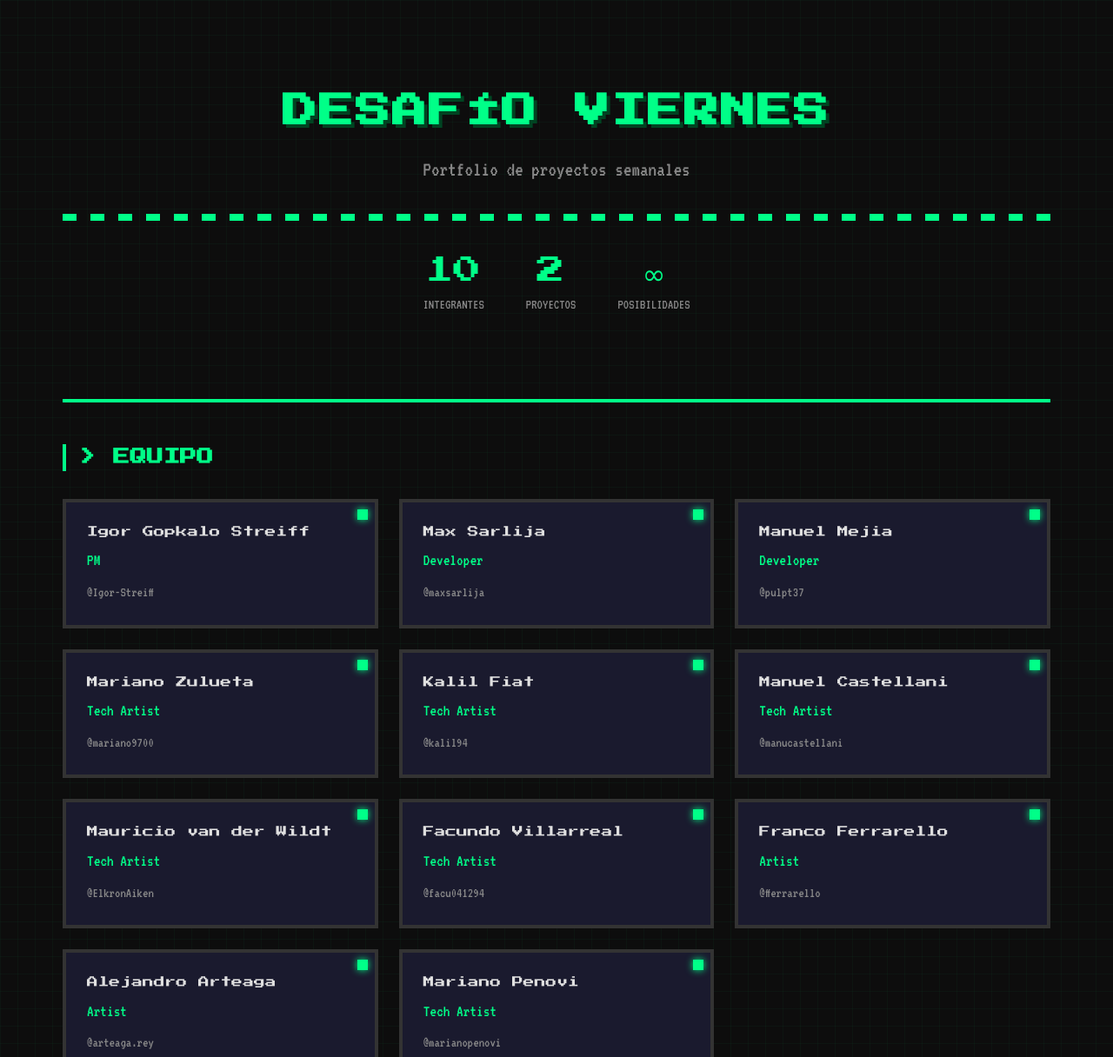
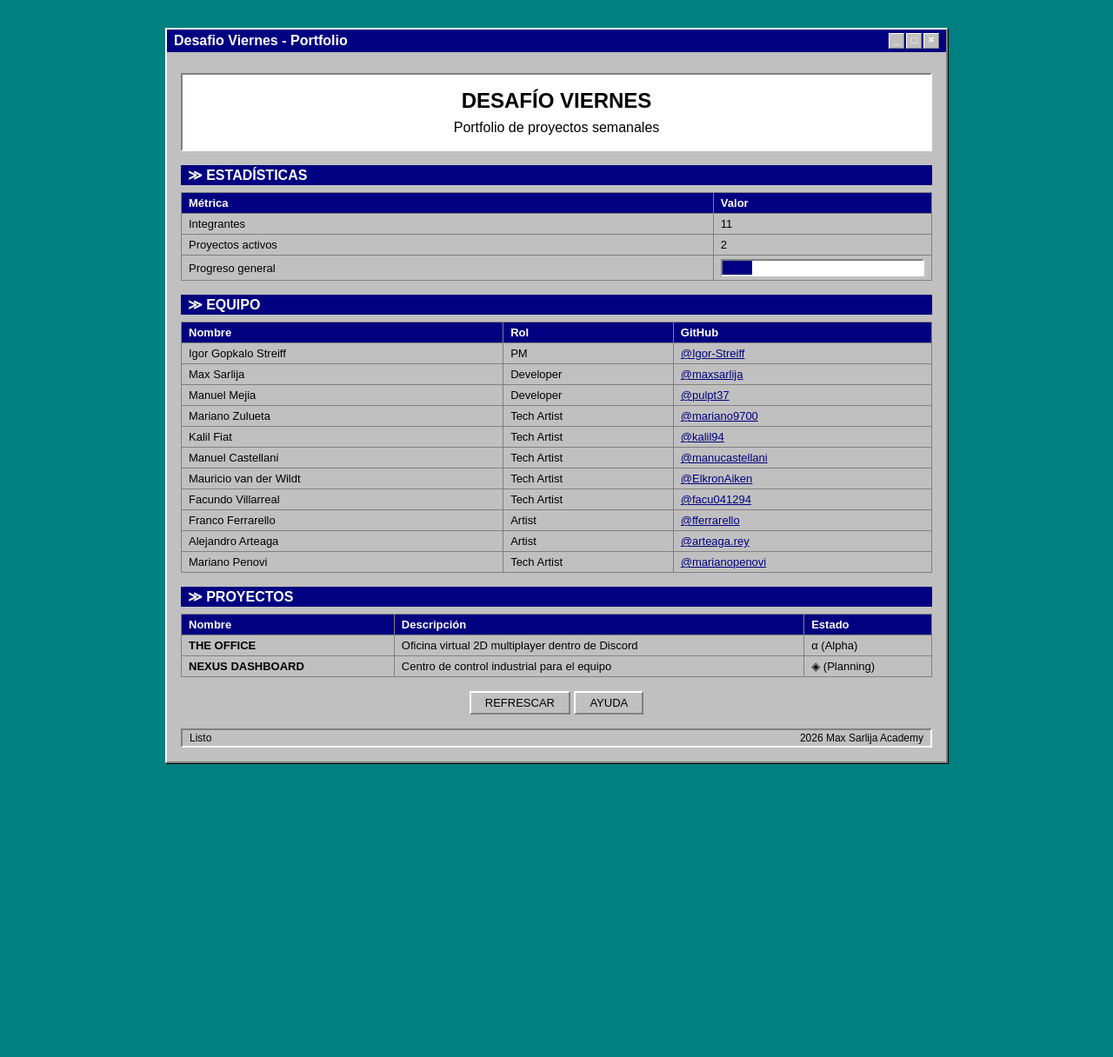
Before and after one commit to maxsarlijagit/desafioViernes, a website: page landing.html in a window 1280 px wide. Shown: the top 1216 px of the page at 87% size. After the commit the page ends 910 px from the top, so only its background shows below. Drawn offline with Linux system fonts and the light colour scheme; a web font is replaced by a local one.

Commit message:
feat: add Windows 32-bit style landing page

```diff
--- a/landing.html
+++ b/landing.html
@@ -5,16 +5,14 @@
   <meta name="viewport" content="width=device-width, initial-scale=1.0">
   <title>Desafío Viernes — Portfolio</title>
   <style>
-    @import url('https://fonts.googleapis.com/css2?family=Press+Start+2P&family=VT323&display=swap');
+    @import url('https://fonts.googleapis.com/css2?family=MS+Sans+Serif,Arial&display=swap');
 
     :root {
-      --bg-dark: #0d0d0d;
-      --bg-card: #1a1a2e;
-      --accent: #00ff88;
-      --accent-dim: #00cc6a;
-      --text: #e0e0e0;
-      --text-dim: #888;
-      --pixel-border: #333;
+      --win-bg: #c0c0c0;
+      --win-dark: #808080;
+      --win-light: #ffffff;
+      --win-accent: #000080;
+      --win-text: #000000;
     }
 
     * {
@@ -24,320 +22,270 @@
     }
 
     body {
-      font-family: 'VT323', monospace;
-      background: var(--bg-dark);
-      color: var(--text);
-      line-height: 1.6;
+      font-family: 'MS Sans Serif', Arial, sans-serif;
+      background: #008080;
+      color: var(--win-text);
       min-height: 100vh;
-      background-image:
-        linear-gradient(rgba(0,255,136,0.03) 1px, transparent 1px),
-        linear-gradient(90deg, rgba(0,255,136,0.03) 1px, transparent 1px);
-      background-size: 20px 20px;
-    }
-
-    .container {
-      max-width: 1200px;
-      margin: 0 auto;
       padding: 2rem;
     }
 
-    header {
+    .window {
+      background: var(--win-bg);
+      border: 2px solid;
+      border-color: var(--win-light) var(--win-dark) var(--win-dark) var(--win-light);
+      box-shadow: 1px 1px 0 #000;
+      max-width: 900px;
+      margin: 0 auto;
+    }
+
+    .title-bar {
+      background: var(--win-accent);
+      color: white;
+      padding: 4px 8px;
+      font-weight: bold;
+      display: flex;
+      justify-content: space-between;
+      align-items: center;
+    }
+
+    .title-bar-controls {
+      display: flex;
+      gap: 2px;
+    }
+
+    .title-bar-btn {
+      width: 18px;
+      height: 18px;
+      background: var(--win-bg);
+      border: 1px solid;
+      border-color: var(--win-light) var(--win-dark) var(--win-dark) var(--win-light);
+      font-size: 12px;
+      line-height: 14px;
       text-align: center;
-      padding: 4rem 0;
-      border-bottom: 4px solid var(--accent);
-      margin-bottom: 3rem;
+      cursor: pointer;
+    }
+
+    .content {
+      padding: 16px;
     }
 
     h1 {
-      font-family: 'Press Start 2P', cursive;
-      font-size: 2.5rem;
-      color: var(--accent);
-      text-shadow: 4px 4px 0 #004422;
-      margin-bottom: 1rem;
-      letter-spacing: 2px;
+      font-size: 24px;
+      margin-bottom: 8px;
+      font-weight: bold;
     }
 
-    .subtitle {
-      font-size: 1.5rem;
-      color: var(--text-dim);
+    h2 {
+      font-size: 16px;
+      margin: 16px 0 8px;
+      font-weight: bold;
+      background: var(--win-accent);
+      color: white;
+      padding: 2px 8px;
     }
 
-    .pixel-divider {
-      height: 8px;
-      background: repeating-linear-gradient(
-        90deg,
-        var(--accent) 0px,
-        var(--accent) 16px,
-        transparent 16px,
-        transparent 32px
-      );
-      margin: 2rem 0;
+    .inset-box {
+      background: white;
+      border: 2px solid;
+      border-color: var(--win-dark) var(--win-light) var(--win-light) var(--win-dark);
+      padding: 8px;
+      margin: 8px 0;
     }
 
-    .section-title {
-      font-family: 'Press Start 2P', cursive;
-      font-size: 1.2rem;
-      color: var(--accent);
-      margin: 3rem 0 1.5rem;
-      border-left: 4px solid var(--accent);
-      padding-left: 1rem;
+    table {
+      width: 100%;
+      border-collapse: collapse;
     }
 
-    .team-grid {
-      display: grid;
-      grid-template-columns: repeat(auto-fill, minmax(280px, 1fr));
-      gap: 1.5rem;
-      margin-top: 2rem;
+    th, td {
+      border: 1px solid var(--win-dark);
+      padding: 4px 8px;
+      text-align: left;
+      font-size: 13px;
     }
 
-    .member-card {
-      background: var(--bg-card);
-      border: 4px solid var(--pixel-border);
-      padding: 1.5rem;
-      position: relative;
-      transition: transform 0.2s, border-color 0.2s;
+    th {
+      background: var(--win-accent);
+      color: white;
     }
 
-    .member-card:hover {
-      transform: translateY(-4px);
-      border-color: var(--accent);
+    .status-bar {
+      border: 2px solid;
+      border-color: var(--win-dark) var(--win-light) var(--win-light) var(--win-dark);
+      padding: 2px 8px;
+      font-size: 12px;
+      margin-top: 16px;
+      display: flex;
+      justify-content: space-between;
     }
 
-    .member-card::before {
-      content: '';
-      position: absolute;
-      top: 8px;
-      right: 8px;
-      width: 12px;
-      height: 12px;
-      background: var(--accent);
-      box-shadow: 0 0 8px var(--accent);
+    a {
+      color: var(--win-accent);
     }
 
-    .member-name {
-      font-family: 'Press Start 2P', cursive;
-      font-size: 0.8rem;
-      color: var(--text);
-      margin-bottom: 0.5rem;
+    .progress-bar {
+      width: 100%;
+      height: 20px;
+      background: white;
+      border: 2px solid;
+      border-color: var(--win-dark) var(--win-light) var(--win-light) var(--win-dark);
     }
 
-    .member-role {
-      font-size: 1.2rem;
-      color: var(--accent);
-      margin-bottom: 0.5rem;
+    .progress-fill {
+      height: 100%;
+      background: var(--win-accent);
+      width: 0%;
     }
 
-    .member-github {
-      font-size: 1rem;
-      color: var(--text-dim);
+    .btn {
+      background: var(--win-bg);
+      border: 2px solid;
+      border-color: var(--win-light) var(--win-dark) var(--win-dark) var(--win-light);
+      padding: 4px 16px;
+      cursor: pointer;
+      font-family: inherit;
+      font-size: 13px;
     }
 
-    .member-github a {
-      color: var(--text-dim);
-      text-decoration: none;
-    }
-
-    .member-github a:hover {
-      color: var(--accent);
-    }
-
-    .project-grid {
-      display: grid;
-      grid-template-columns: repeat(auto-fill, minmax(350px, 1fr));
-      gap: 2rem;
-      margin-top: 2rem;
-    }
-
-    .project-card {
-      background: var(--bg-card);
-      border: 4px solid var(--pixel-border);
-      padding: 2rem;
-      position: relative;
-    }
-
-    .project-card:hover {
-      border-color: var(--accent);
-    }
-
-    .project-title {
-      font-family: 'Press Start 2P', cursive;
-      font-size: 1rem;
-      color: var(--accent);
-      margin-bottom: 1rem;
-    }
-
-    .project-desc {
-      font-size: 1.2rem;
-      color: var(--text-dim);
-      margin-bottom: 1rem;
-    }
-
-    .project-status {
-      display: inline-block;
-      padding: 0.25rem 0.75rem;
-      font-size: 1rem;
-      border: 2px solid;
-      margin-top: 1rem;
-    }
-
-    .status-alpha {
-      border-color: #ffaa00;
-      color: #ffaa00;
-    }
-
-    .status-stable {
-      border-color: var(--accent);
-      color: var(--accent);
-    }
-
-    .status-planning {
-      border-color: #8888ff;
-      color: #8888ff;
-    }
-
-    footer {
-      text-align: center;
-      padding: 3rem 0;
-      margin-top: 4rem;
-      border-top: 4px solid var(--pixel-border);
-    }
-
-    .pixel-heart {
-      color: #ff4444;
-      animation: pulse 1s infinite;
-    }
-
-    @keyframes pulse {
-      0%, 100% { opacity: 1; }
-      50% { opacity: 0.5; }
-    }
-
-    .stats {
-      display: flex;
-      justify-content: center;
-      gap: 3rem;
-      margin: 2rem 0;
-    }
-
-    .stat {
-      text-align: center;
-    }
-
-    .stat-number {
-      font-family: 'Press Start 2P', cursive;
-      font-size: 2rem;
-      color: var(--accent);
-    }
-
-    .stat-label {
-      font-size: 1rem;
-      color: var(--text-dim);
+    .btn:active {
+      border-color: var(--win-dark) var(--win-light) var(--win-light) var(--win-dark);
     }
   </style>
 </head>
 <body>
-  <div class="container">
-    <header>
-      <h1>DESAFÍO VIERNES</h1>
-      <p class="subtitle">Portfolio de proyectos semanales</p>
-      <div class="pixel-divider"></div>
-      <div class="stats">
-        <div class="stat">
-          <div class="stat-number">10</div>
-          <div class="stat-label">INTEGRANTES</div>
-        </div>
-        <div class="stat">
-          <div class="stat-number">2</div>
-          <div class="stat-label">PROYECTOS</div>
-        </div>
-        <div class="stat">
-          <div class="stat-number">∞</div>
-          <div class="stat-label">POSIBILIDADES</div>
-        </div>
+  <div class="window">
+    <div class="title-bar">
+      <span>Desafio Viernes - Portfolio</span>
+      <div class="title-bar-controls">
+        <div class="title-bar-btn">_</div>
+        <div class="title-bar-btn">□</div>
+        <div class="title-bar-btn">×</div>
       </div>
-    </header>
+    </div>
 
-    <section>
-      <h2 class="section-title">> EQUIPO</h2>
-      <div class="team-grid">
-        <div class="member-card">
-          <div class="member-name">Igor Gopkalo Streiff</div>
-          <div class="member-role">PM</div>
-          <div class="member-github"><a href="https://github.com/Igor-Streiff" target="_blank">@Igor-Streiff</a></div>
-        </div>
-        <div class="member-card">
-          <div class="member-name">Max Sarlija</div>
-          <div class="member-role">Developer</div>
-          <div class="member-github"><a href="https://github.com/maxsarlija" target="_blank">@maxsarlija</a></div>
-        </div>
-        <div class="member-card">
-          <div class="member-name">Manuel Mejia</div>
-          <div class="member-role">Developer</div>
-          <div class="member-github"><a href="https://github.com/pulpt37" target="_blank">@pulpt37</a></div>
-        </div>
-        <div class="member-card">
-          <div class="member-name">Mariano Zulueta</div>
-          <div class="member-role">Tech Artist</div>
-          <div class="member-github"><a href="https://github.com/mariano9700" target="_blank">@mariano9700</a></div>
-        </div>
-        <div class="member-card">
-          <div class="member-name">Kalil Fiat</div>
-          <div class="member-role">Tech Artist</div>
-          <div class="member-github"><a href="https://github.com/kalil94" target="_blank">@kalil94</a></div>
-        </div>
-        <div class="member-card">
-          <div class="member-name">Manuel Castellani</div>
-          <div class="member-role">Tech Artist</div>
-          <div class="member-github"><a href="https://github.com/manucastellani" target="_blank">@manucastellani</a></div>
-        </div>
-        <div class="member-card">
-          <div class="member-name">Mauricio van der Wildt</div>
-          <div class="member-role">Tech Artist</div>
-          <div class="member-github"><a href="https://github.com/ElkronAiken" target="_blank">@ElkronAiken</a></div>
-        </div>
-        <div class="member-card">
-          <div class="member-name">Facundo Villarreal</div>
-          <div class="member-role">Tech Artist</div>
-          <div class="member-github"><a href="https://github.com/facu041294" target="_blank">@facu041294</a></div>
-        </div>
-        <div class="member-card">
-          <div class="member-name">Franco Ferrarello</div>
-          <div class="member-role">Artist</div>
-          <div class="member-github"><a href="https://github.com/fferrarello" target="_blank">@fferrarello</a></div>
-        </div>
-        <div class="member-card">
-          <div class="member-name">Alejandro Arteaga</div>
-          <div class="member-role">Artist</div>
-          <div class="member-github"><a href="https://github.com/arteaga.rey" target="_blank">@arteaga.rey</a></div>
-        </div>
-        <div class="member-card">
-          <div class="member-name">Mariano Penovi</div>
-          <div class="member-role">Tech Artist</div>
-          <div class="member-github"><a href="https://github.com/marianopenovi" target="_blank">@marianopenovi</a></div>
-        </div>
+    <div class="content">
+      <div class="inset-box" style="text-align: center; padding: 16px;">
+        <h1>DESAFÍO VIERNES</h1>
+        <p>Portfolio de proyectos semanales</p>
       </div>
-    </section>
 
-    <section>
-      <h2 class="section-title">> PROYECTOS</h2>
-      <div class="project-grid">
-        <div class="project-card">
-          <div class="project-title">THE OFFICE</div>
-          <div class="project-desc">Oficina virtual 2D multiplayer dentro de Discord. Tu personaje se mueve por un mapa tile-based con zonas de trabajo, música y minijuegos.</div>
-          <span class="project-status status-alpha">ALPHA</span>
-        </div>
-        <div class="project-card">
-          <div class="project-title">NEXUS DASHBOARD</div>
-          <div class="project-desc">Centro de control industrial para el equipo. Tool Grid, Synergy Map y Dev-Pulse para visualizar progreso y sinergias.</div>
-          <span class="project-status status-planning">PLANNING</span>
-        </div>
+      <h2>≫ ESTADÍSTICAS</h2>
+      <table>
+        <tr>
+          <th>Métrica</th>
+          <th>Valor</th>
+        </tr>
+        <tr>
+          <td>Integrantes</td>
+          <td>11</td>
+        </tr>
+        <tr>
+          <td>Proyectos activos</td>
+          <td>2</td>
+        </tr>
+        <tr>
+          <td>Progreso general</td>
+          <td>
+            <div class="progress-bar">
+              <div class="progress-fill" style="width: 15%;"></div>
+            </div>
+          </td>
+        </tr>
+      </table>
+
+      <h2>≫ EQUIPO</h2>
+      <table>
+        <tr>
+          <th>Nombre</th>
+          <th>Rol</th>
+          <th>GitHub</th>
+        </tr>
+        <tr>
+          <td>Igor Gopkalo Streiff</td>
+          <td>PM</td>
+          <td><a href="https://github.com/Igor-Streiff" target="_blank">@Igor-Streiff</a></td>
+        </tr>
+        <tr>
+          <td>Max Sarlija</td>
+          <td>Developer</td>
+          <td><a href="https://github.com/maxsarlija" target="_blank">@maxsarlija</a></td>
+        </tr>
+        <tr>
+          <td>Manuel Mejia</td>
+          <td>Developer</td>
+          <td><a href="https://github.com/pulpt37" target="_blank">@pulpt37</a></td>
+        </tr>
+        <tr>
+          <td>Mariano Zulueta</td>
+          <td>Tech Artist</td>
+          <td><a href="https://github.com/mariano9700" target="_blank">@mariano9700</a></td>
+        </tr>
+        <tr>
+          <td>Kalil Fiat</td>
+          <td>Tech Artist</td>
+          <td><a href="https://github.com/kalil94" target="_blank">@kalil94</a></td>
+        </tr>
+        <tr>
+          <td>Manuel Castellani</td>
+          <td>Tech Artist</td>
+          <td><a href="https://github.com/manucastellani" target="_blank">@manucastellani</a></td>
+        </tr>
+        <tr>
+          <td>Mauricio van der Wildt</td>
+          <td>Tech Artist</td>
+          <td><a href="https://github.com/ElkronAiken" target="_blank">@ElkronAiken</a></td>
+        </tr>
+        <tr>
+          <td>Facundo Villarreal</td>
+          <td>Tech Artist</td>
+          <td><a href="https://github.com/facu041294" target="_blank">@facu041294</a></td>
+        </tr>
+        <tr>
+          <td>Franco Ferrarello</td>
+          <td>Artist</td>
+          <td><a href="https://github.com/fferrarello" target="_blank">@fferrarello</a></td>
+        </tr>
+        <tr>
+          <td>Alejandro Arteaga</td>
+          <td>Artist</td>
+          <td><a href="https://github.com/arteaga.rey" target="_blank">@arteaga.rey</a></td>
+        </tr>
+        <tr>
+          <td>Mariano Penovi</td>
+          <td>Tech Artist</td>
+          <td><a href="https://github.com/marianopenovi" target="_blank">@marianopenovi</a></td>
+        </tr>
+      </table>
+
+      <h2>≫ PROYECTOS</h2>
+      <table>
+        <tr>
+          <th>Nombre</th>
+          <th>Descripción</th>
+          <th>Estado</th>
+        </tr>
+        <tr>
+          <td><b>THE OFFICE</b></td>
+          <td>Oficina virtual 2D multiplayer dentro de Discord</td>
+          <td>α (Alpha)</td>
+        </tr>
+        <tr>
+          <td><b>NEXUS DASHBOARD</b></td>
+          <td>Centro de control industrial para el equipo</td>
+          <td>◈ (Planning)</td>
+        </tr>
+      </table>
+
+      <div style="margin-top: 16px; text-align: center;">
+        <button class="btn">REFRESCAR</button>
+        <button class="btn">AYUDA</button>
       </div>
-    </section>
 
-    <footer>
-      <p>Hecho con <span class="pixel-heart">♥</span> por el equipo de Desafío Viernes</p>
-      <p style="color: var(--text-dim); margin-top: 1rem;">2026 — Max Sarlija Academy</p>
-    </footer>
+      <div class="status-bar">
+        <span>Listo</span>
+        <span>2026 Max Sarlija Academy</span>
+      </div>
+    </div>
   </div>
 </body>
 </html>
```
